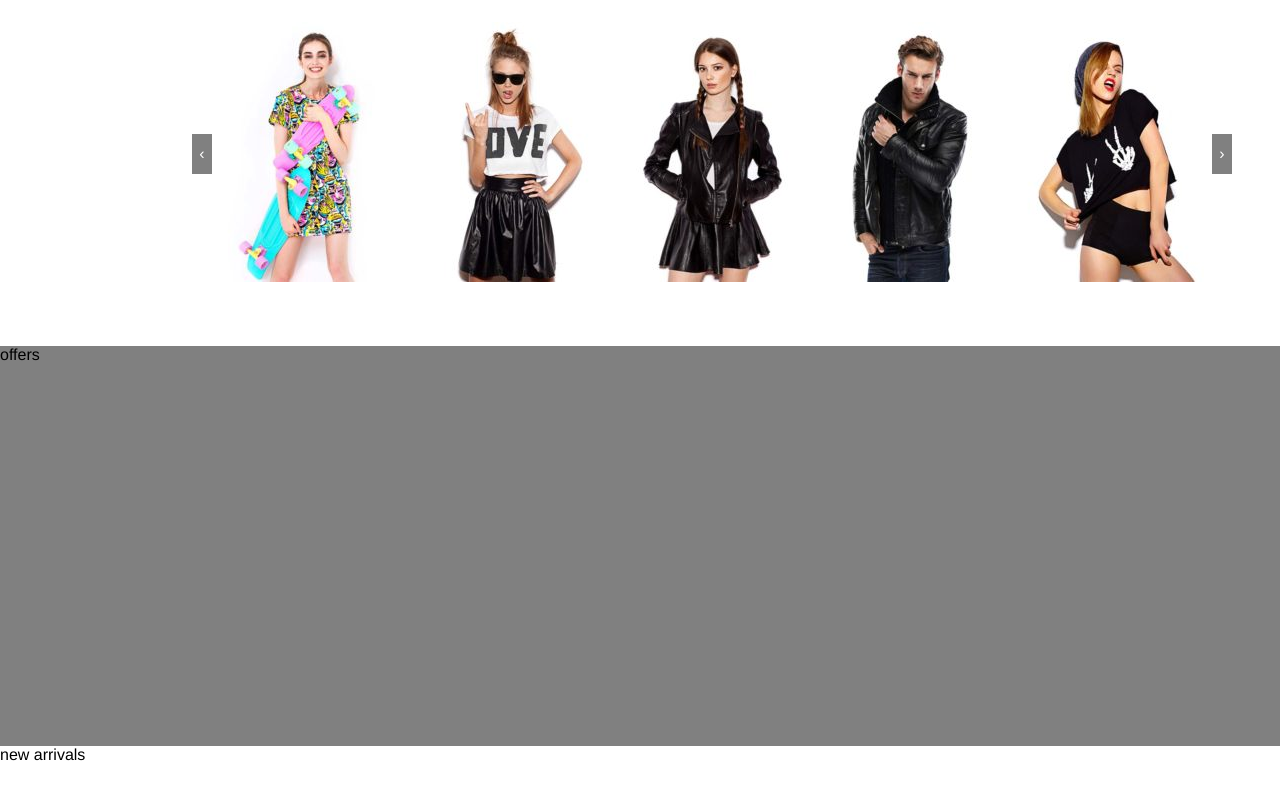
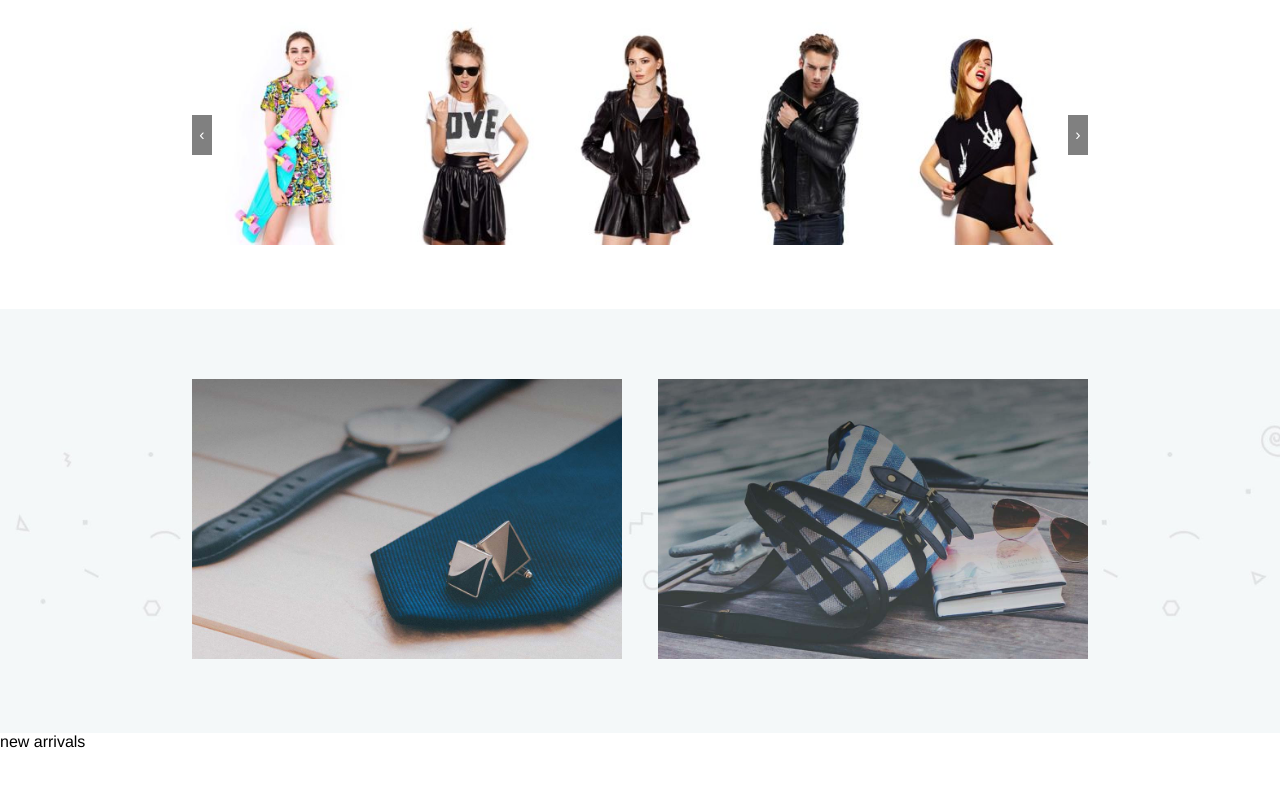
Before and after one commit to amalialorena/proj-html-vuejs, a Vue app: page / in a window 1280 px wide. Shown: the part 1898-2698 px from the top of the page. Built offline with nearby package versions, Linux system fonts and the light colour scheme.

Commit message:
offers component

```diff
--- a/src/App.vue
+++ b/src/App.vue
@@ -29,5 +29,6 @@ export default {
 }
 body {
   font-family: 'Montserrat', sans-serif;
+  min-width: 1000px;
 }
 </style>
--- a/src/components/BestSeller.vue
+++ b/src/components/BestSeller.vue
@@ -51,6 +51,12 @@ section {
         display: flex;
         align-items: center;
         margin-bottom: 60px;
+        .wrapper {
+            width: calc((100% / 4) - 40px);
+            img {
+                width: 100%
+            }
+        }
         .arrow {
             height: 40px;
             width: 20px;
--- a/src/components/FeaturedProducts.vue
+++ b/src/components/FeaturedProducts.vue
@@ -10,7 +10,7 @@
         </div>
         <div class="cards">
             <div class="card">
-                <img src="../assets/img/black_elegant_leather_jacket-231x300.jpg" alt="black leather jacket">
+                <img src="../assets/img/black_elegant_leather_jacket-400x520.jpg" alt="black leather jacket">
                 <h5>Black Leather Jacket</h5>
                 <small>Men, Jackets, Jeans</small>
                 <p><s>&dollar;235</s>&dollar;200</p>
--- a/src/components/Main.vue
+++ b/src/components/Main.vue
@@ -1,9 +1,5 @@
 <template>
   <div>
-
-      <section class="offers">
-          offers
-      </section>
       <section class="new-arrivals">
           new arrivals
       </section>
--- /dev/null
+++ b/src/components/Offers.vue
@@ -0,0 +1,45 @@
+<template>
+    <section>
+        <div class="wrapper">
+            <div class="card">
+                <img src="../assets/img/promo_box_1_bg.jpg" alt=" promo box">
+            </div>
+            <div class="card">
+                <img src="../assets/img/promo_box_2_bg.jpg" alt=" promo box">
+            </div>
+        </div>
+    </section>
+</template>
+
+<script>
+export default {
+  name: 'Offers',
+  components: {
+
+  }
+}
+</script>
+
+
+<style scoped lang="scss">
+    section {
+        background-image: url("../assets/img/bkgd_confetti-compressor.jpg");
+        background-size: cover;
+        background-position: center;
+        .wrapper {
+            width: 70%;
+            margin: auto;
+            display: flex;
+            justify-content: space-between;
+            padding: 70px 0;
+            .card {
+                width: 48%;
+                img {
+                    width: 100%;
+                }
+            }
+        }
+    }
+
+
+</style>
--- a/src/components/Wrapper.vue
+++ b/src/components/Wrapper.vue
@@ -5,6 +5,7 @@
     <FeaturedProducts/>
     <Collections/>
     <BestSeller/>
+    <Offers/>
     <Main/>
     <Footer/>
   </div>
@@ -12,20 +13,22 @@
 
 <script>
 import Nav from './nav/Nav.vue'
+import Header from '../components/Header.vue'
 import FeaturedProducts from '../components/FeaturedProducts.vue'
 import Collections from '../components/Collections.vue'
 import BestSeller from '../components/BestSeller.vue'
+import Offers from '../components/Offers.vue'
 import Main from '../components/Main.vue'
-import Header from '../components/Header.vue'
 import Footer from '../components/Footer.vue'
 export default {
   name: 'Wrapper',
   components: {
     Nav,
+    Header,
     FeaturedProducts,
     Collections,
     BestSeller,
-    Header,
+    Offers,
     Main,
     Footer
   }
```
